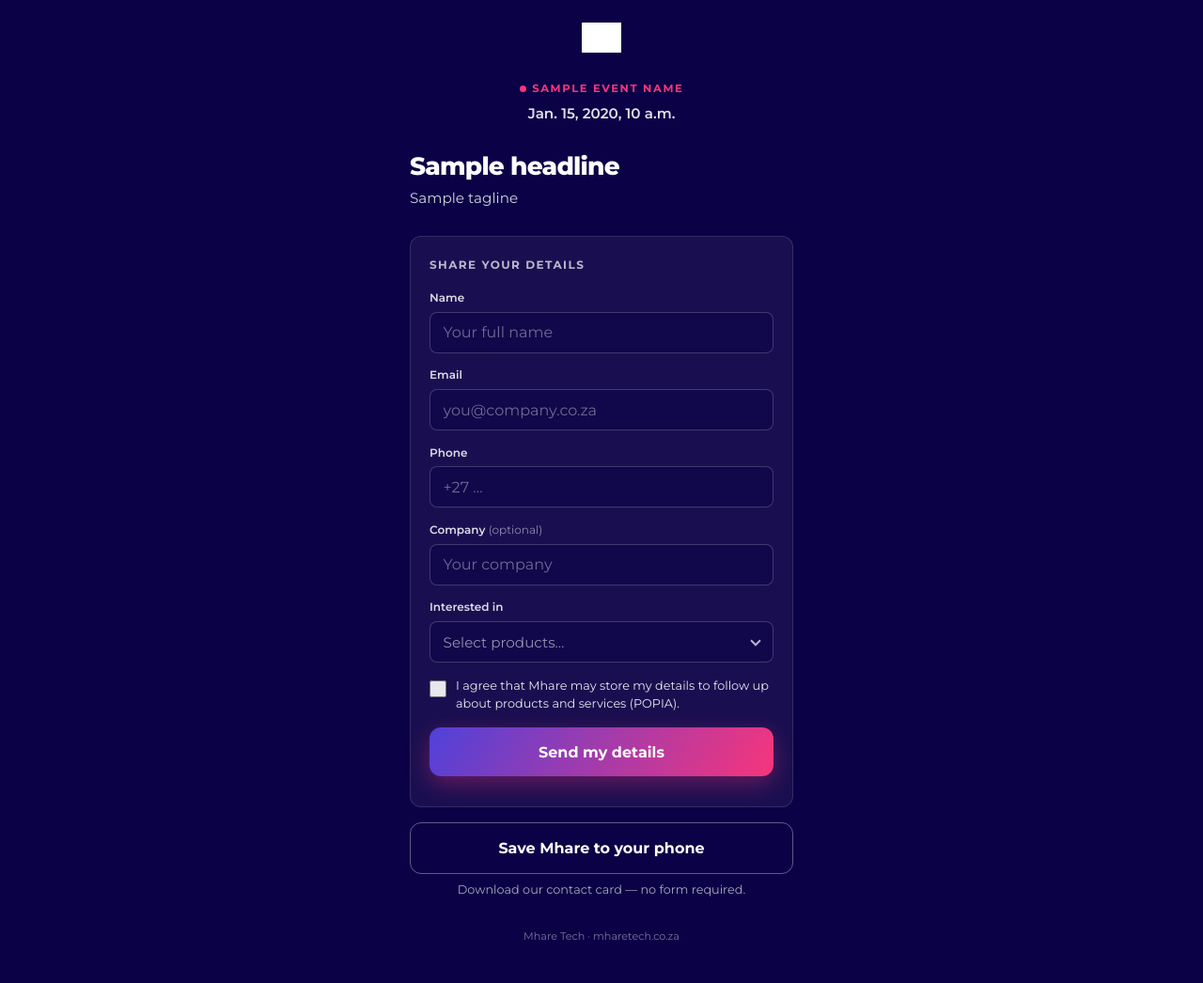
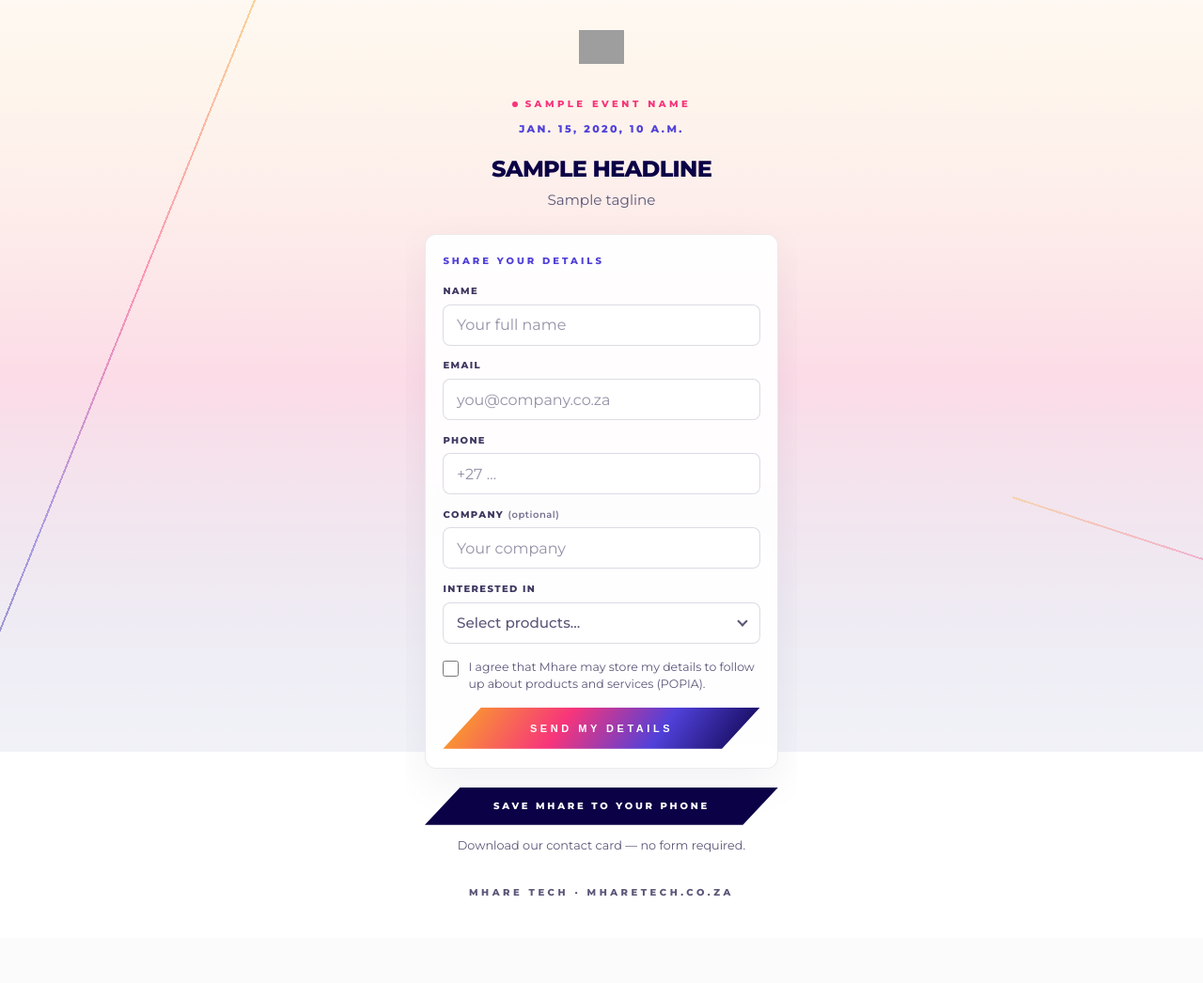
Before and after one commit to MhareConsulting/mharetech, a Django app: template templates/expo_connect.html in a window 1280 px wide. Shown: the whole page at 94% size. After the commit the page ends 954 px from the top, so only its background shows below. Run offline with Django 4.2, Linux system fonts and the light colour scheme; the template is opened without the code that fills it: most values are stand-ins (such as "Sample title", 1, 10 or a date in 2020); grey boxes are pictures that could not be loaded.

Commit message:
Align expo connect page with mharetech brand palette and typography

```diff
--- a/static/css/expo.css
+++ b/static/css/expo.css
@@ -1,227 +1,264 @@
-/* Expo QR contact landing — mobile-first */
+/* Expo connect — matches mharetech.co.za (Colour Direction 3) */
+
 body.expo-page nav,
 body.expo-page footer {
   display: none;
 }
 
 body.expo-page {
-  background: var(--space-blue);
-  color: #fff;
+  background: var(--surface);
+  color: var(--text);
+  font-family: var(--font);
   min-height: 100dvh;
 }
 
 .expo-wrap {
-  max-width: 28rem;
+  position: relative;
+  max-width: 26rem;
   margin: 0 auto;
-  padding: 1.5rem 1.25rem 2.5rem;
+  padding: 2rem 1.25rem 2.5rem;
   min-height: 100dvh;
   display: flex;
   flex-direction: column;
+  overflow: hidden;
+}
+
+.expo-hero-bg {
+  position: fixed;
+  inset: 0;
+  z-index: 0;
+  background-image:
+    linear-gradient(
+      180deg,
+      rgba(255, 255, 255, 0.94) 0%,
+      rgba(255, 255, 255, 0.82) 50%,
+      rgba(255, 255, 255, 0.92) 100%
+    ),
+    var(--hero-gradient-image);
+  background-size: cover;
+  background-position: center;
+  pointer-events: none;
+}
+
+.expo-deco {
+  position: fixed;
+  pointer-events: none;
+  z-index: 0;
+  background: var(--brand-gradient);
+}
+
+.expo-deco--a {
+  top: -8%;
+  left: 8%;
+  width: 2px;
+  height: 120%;
+  transform: rotate(22deg);
+  opacity: 0.45;
+}
+
+.expo-deco--b {
+  top: 42%;
+  right: -5%;
+  width: 1.5px;
+  height: 70%;
+  transform: rotate(-72deg);
+  opacity: 0.3;
+}
+
+.expo-inner {
+  position: relative;
+  z-index: 1;
+  display: flex;
+  flex-direction: column;
+  flex: 1;
 }
 
 .expo-logo {
   display: block;
-  height: 2rem;
-  margin: 0 auto 1.5rem;
-  filter: brightness(0) invert(1);
+  height: 2.25rem;
+  width: auto;
+  margin: 0 auto 1.75rem;
 }
 
 .expo-header {
   text-align: center;
+  margin-bottom: 1.25rem;
+}
+
+.expo-eyebrow {
+  display: inline-flex;
+  align-items: center;
+  justify-content: center;
+  gap: 8px;
+  font-size: 10px;
+  font-weight: 800;
+  letter-spacing: 0.35em;
+  text-transform: uppercase;
+  color: var(--magenta);
+  margin-bottom: 10px;
+}
+
+.expo-eyebrow-dot {
+  width: 6px;
+  height: 6px;
+  border-radius: 50%;
+  background: var(--magenta);
+  flex-shrink: 0;
+}
+
+.expo-event-date {
+  font-size: 11px;
+  font-weight: 800;
+  letter-spacing: 0.22em;
+  text-transform: uppercase;
+  color: var(--digital-violet);
+  margin: 0;
+}
+
+.expo-headline {
+  font-family: var(--font-display);
+  font-size: 1.5rem;
+  font-weight: 800;
+  letter-spacing: -0.03em;
+  line-height: 1.1;
+  text-transform: uppercase;
+  color: var(--ink);
+  text-align: center;
+  margin-bottom: 0.5rem;
+}
+
+.expo-tagline {
+  font-size: 0.95rem;
+  color: var(--muted);
+  line-height: 1.6;
+  text-align: center;
+  margin-bottom: 1.5rem;
+}
+
+.expo-card {
+  background: rgba(255, 255, 255, 0.92);
+  border: 1px solid var(--border);
+  border-radius: var(--radius);
+  padding: 1.25rem 1.15rem;
+  margin-bottom: 1rem;
+  box-shadow: 0 16px 48px rgba(11, 1, 70, 0.06);
+  backdrop-filter: blur(8px);
+}
+
+.expo-card h2 {
+  font-size: 10px;
+  font-weight: 800;
+  letter-spacing: 0.3em;
+  text-transform: uppercase;
+  color: var(--digital-violet);
   margin-bottom: 1rem;
 }
 
-.expo-badge {
-  display: inline-flex;
-  align-items: center;
-  justify-content: center;
-  gap: 0.4rem;
-  font-size: 0.72rem;
-  font-weight: 700;
-  letter-spacing: 0.14em;
-  text-transform: uppercase;
-  color: var(--magenta);
-  margin-bottom: 0.35rem;
+.expo-btn-row {
+  display: flex;
+  flex-direction: column;
+  gap: 0.65rem;
+  margin-top: 0.25rem;
 }
 
-.expo-event-date {
-  text-align: center;
+.expo-btn-row .btn-gradient,
+.expo-btn-row .btn-solid-dark {
+  width: 100%;
+  font-size: 10px;
 }
 
-.expo-badge-dot {
-  width: 0.45rem;
-  height: 0.45rem;
-  border-radius: 50%;
-  background: var(--magenta);
+.expo-btn-row form .btn-gradient {
+  margin-top: 0.5rem;
 }
 
-.expo-event-date {
-  font-size: 0.95rem;
-  font-weight: 600;
-  opacity: 0.88;
-  margin: 0 0 0.75rem;
+.expo-btn-compact {
+  width: 100%;
+  min-height: 2.5rem;
+  padding: 0.55rem 1rem;
+  margin-bottom: 0.5rem;
+  border: 1px solid var(--pill-border);
+  border-radius: 8px;
+  background: var(--pill-bg);
+  color: var(--ink);
+  font-family: var(--font);
+  font-size: 10px;
+  font-weight: 800;
+  letter-spacing: 0.12em;
+  text-transform: uppercase;
+  cursor: pointer;
+}
+
+.expo-hint {
+  font-size: 0.8rem;
+  color: var(--muted);
+  text-align: center;
+  margin-top: 0.5rem;
+  line-height: 1.45;
 }
 
 .expo-hint--center {
   text-align: center;
 }
 
-.expo-headline {
-  font-size: 1.65rem;
-  font-weight: 800;
-  letter-spacing: -0.03em;
-  line-height: 1.15;
-  margin-bottom: 0.5rem;
-}
-
-.expo-tagline {
-  font-size: 0.95rem;
-  opacity: 0.82;
-  line-height: 1.5;
-  margin-bottom: 1.75rem;
-}
-
-.expo-card {
-  background: rgba(255, 255, 255, 0.06);
-  border: 1px solid rgba(255, 255, 255, 0.12);
-  border-radius: var(--radius);
-  padding: 1.25rem;
-  margin-bottom: 1rem;
-}
-
-.expo-card h2 {
-  font-size: 0.75rem;
-  font-weight: 700;
-  letter-spacing: 0.12em;
-  text-transform: uppercase;
-  opacity: 0.7;
-  margin-bottom: 1rem;
-}
-
-.expo-btn {
-  display: flex;
-  align-items: center;
-  justify-content: center;
-  gap: 0.5rem;
-  width: 100%;
-  min-height: 3.25rem;
-  padding: 0.85rem 1.25rem;
-  border: none;
-  border-radius: var(--radius);
-  font-family: var(--font);
-  font-size: 1rem;
-  font-weight: 700;
-  cursor: pointer;
-  text-align: center;
-  transition: transform 0.15s, box-shadow 0.15s;
-}
-
-.expo-btn:active {
-  transform: scale(0.98);
-}
-
-.expo-btn-primary {
-  background: linear-gradient(120deg, var(--digital-violet) 0%, var(--magenta) 100%);
-  color: #fff;
-  box-shadow: 0 8px 24px rgba(247, 53, 123, 0.35);
-  margin-bottom: 0.75rem;
-}
-
-.expo-btn-secondary {
-  background: transparent;
-  color: #fff;
-  border: 1px solid rgba(255, 255, 255, 0.35);
-  text-decoration: none;
-}
-
-.expo-btn-secondary:hover {
-  background: rgba(255, 255, 255, 0.08);
-  color: #fff;
-}
-
-.expo-hint {
-  font-size: 0.8rem;
-  opacity: 0.65;
-  text-align: center;
-  margin-top: 0.5rem;
-  line-height: 1.4;
-}
-
-.expo-divider {
-  display: flex;
-  align-items: center;
-  gap: 0.75rem;
-  margin: 1.25rem 0;
-  font-size: 0.75rem;
-  font-weight: 600;
-  text-transform: uppercase;
-  letter-spacing: 0.1em;
-  opacity: 0.5;
-}
-
-.expo-divider::before,
-.expo-divider::after {
-  content: '';
-  flex: 1;
-  height: 1px;
-  background: rgba(255, 255, 255, 0.2);
-}
-
 .expo-field {
   margin-bottom: 0.85rem;
 }
 
-.expo-field label {
+.expo-field label,
+.expo-field .expo-field-label {
   display: block;
-  font-size: 0.75rem;
-  font-weight: 600;
+  font-size: 10px;
+  font-weight: 800;
+  letter-spacing: 0.14em;
+  text-transform: uppercase;
+  color: var(--muted-hi);
   margin-bottom: 0.35rem;
-  opacity: 0.85;
 }
 
-.expo-field input,
-.expo-field select {
+.expo-field input {
   width: 100%;
   min-height: 2.75rem;
   padding: 0.65rem 0.85rem;
-  border: 1px solid rgba(255, 255, 255, 0.2);
+  border: 1px solid var(--border-strong);
   border-radius: 8px;
-  background: rgba(11, 1, 70, 0.5);
-  color: #fff;
+  background: var(--surface);
+  color: var(--ink);
   font-family: var(--font);
   font-size: 1rem;
 }
 
 .expo-field input::placeholder {
-  color: rgba(255, 255, 255, 0.4);
+  color: var(--muted);
+  opacity: 0.65;
 }
 
-.expo-field select option {
-  color: var(--space-blue);
+.expo-field input:focus {
+  outline: none;
+  border-color: var(--digital-violet);
+  box-shadow: 0 0 0 3px rgba(80, 65, 217, 0.12);
 }
 
 .expo-optional {
-  opacity: 0.6;
-  font-weight: 400;
-}
-
-.expo-btn-compact {
-  width: 100%;
-  min-height: 2.5rem;
-  padding: 0.6rem 1rem;
-  margin-bottom: 0.5rem;
-  border: 1px solid rgba(255, 255, 255, 0.35);
-  border-radius: 8px;
-  background: rgba(255, 255, 255, 0.08);
-  color: #fff;
-  font-family: var(--font);
-  font-size: 0.9rem;
   font-weight: 600;
-  cursor: pointer;
+  letter-spacing: 0.05em;
+  text-transform: none;
+  opacity: 0.7;
 }
 
 .expo-picker-block[hidden] {
   display: none !important;
+}
+
+.expo-picker-status {
+  font-size: 0.8rem;
+  color: var(--digital-violet);
+  font-weight: 600;
+  margin-bottom: 0.5rem;
+  display: none;
+}
+
+.expo-picker-status.is-visible {
+  display: block;
 }
 
 .expo-multiselect {
@@ -236,18 +273,26 @@ body.expo-page {
   width: 100%;
   min-height: 2.75rem;
   padding: 0.65rem 0.85rem;
-  border: 1px solid rgba(255, 255, 255, 0.2);
+  border: 1px solid var(--border-strong);
   border-radius: 8px;
-  background: rgba(11, 1, 70, 0.5);
-  color: #fff;
+  background: var(--surface);
+  color: var(--ink);
   font-family: var(--font);
-  font-size: 1rem;
+  font-size: 0.95rem;
+  font-weight: 500;
   text-align: left;
   cursor: pointer;
 }
 
+.expo-multiselect-toggle:focus {
+  outline: none;
+  border-color: var(--digital-violet);
+  box-shadow: 0 0 0 3px rgba(80, 65, 217, 0.12);
+}
+
 .expo-multiselect-toggle.has-value .expo-multiselect-value {
-  opacity: 1;
+  color: var(--ink);
+  font-weight: 600;
 }
 
 .expo-multiselect-value {
@@ -255,15 +300,14 @@ body.expo-page {
   overflow: hidden;
   text-overflow: ellipsis;
   white-space: nowrap;
-  opacity: 0.55;
-  font-size: 0.95rem;
+  color: var(--muted);
 }
 
 .expo-multiselect-chevron {
   width: 0.5rem;
   height: 0.5rem;
-  border-right: 2px solid rgba(255, 255, 255, 0.7);
-  border-bottom: 2px solid rgba(255, 255, 255, 0.7);
+  border-right: 2px solid var(--muted);
+  border-bottom: 2px solid var(--muted);
   transform: rotate(45deg);
   margin-top: -0.15rem;
   flex-shrink: 0;
@@ -277,10 +321,10 @@ body.expo-page {
   top: calc(100% + 4px);
   max-height: 11rem;
   overflow-y: auto;
-  border: 1px solid rgba(255, 255, 255, 0.22);
+  border: 1px solid var(--border-strong);
   border-radius: 8px;
-  background: #120a52;
-  box-shadow: 0 12px 28px rgba(0, 0, 0, 0.35);
+  background: var(--surface);
+  box-shadow: 0 12px 32px rgba(11, 1, 70, 0.12);
 }
 
 .expo-multiselect-panel[hidden] {
@@ -293,8 +337,9 @@ body.expo-page {
   gap: 0.55rem;
   padding: 0.55rem 0.75rem;
   font-size: 0.9rem;
+  color: var(--ink);
   cursor: pointer;
-  border-bottom: 1px solid rgba(255, 255, 255, 0.06);
+  border-bottom: 1px solid var(--border);
 }
 
 .expo-multiselect-option:last-child {
@@ -302,35 +347,29 @@ body.expo-page {
 }
 
 .expo-multiselect-option:active {
-  background: rgba(255, 255, 255, 0.06);
+  background: var(--pill-bg);
 }
 
 .expo-multiselect-option input {
-  width: 1rem;
-  height: 1rem;
-  flex-shrink: 0;
-  accent-color: var(--magenta);
-}
-
-.expo-picker-block {
-  margin-bottom: 0.5rem;
+  accent-color: var(--digital-violet);
 }
 
 .expo-consent {
   display: flex;
   align-items: flex-start;
   gap: 0.65rem;
-  font-size: 0.8rem;
+  font-size: 0.78rem;
   line-height: 1.45;
-  opacity: 0.9;
-  margin: 1rem 0;
+  color: var(--muted);
+  margin: 1rem 0 0.75rem;
 }
 
 .expo-consent input {
-  margin-top: 0.2rem;
-  width: 1.1rem;
-  height: 1.1rem;
+  margin-top: 0.15rem;
+  width: 1.05rem;
+  height: 1.05rem;
   flex-shrink: 0;
+  accent-color: var(--digital-violet);
 }
 
 .expo-honeypot {
@@ -342,12 +381,13 @@ body.expo-page {
 }
 
 .expo-error {
-  background: rgba(239, 68, 68, 0.2);
-  border: 1px solid rgba(239, 68, 68, 0.5);
-  color: #fecaca;
+  background: rgba(239, 68, 68, 0.08);
+  border: 1px solid rgba(239, 68, 68, 0.35);
+  color: #b91c1c;
   padding: 0.75rem 1rem;
   border-radius: 8px;
   font-size: 0.85rem;
+  font-weight: 500;
   margin-bottom: 1rem;
 }
 
@@ -364,39 +404,45 @@ body.expo-page {
   height: 4rem;
   margin: 0 auto 1.25rem;
   border-radius: 50%;
-  background: linear-gradient(120deg, var(--digital-violet), var(--magenta));
+  background: var(--brand-gradient);
+  color: #fff;
   display: flex;
   align-items: center;
   justify-content: center;
   font-size: 1.75rem;
+  font-weight: 800;
+  box-shadow: 0 12px 32px rgba(80, 65, 217, 0.25);
 }
 
 .expo-thanks h1 {
-  font-size: 1.5rem;
+  font-family: var(--font-display);
+  font-size: 1.65rem;
   font-weight: 800;
+  letter-spacing: -0.03em;
+  text-transform: uppercase;
+  color: var(--ink);
   margin-bottom: 0.5rem;
 }
 
 .expo-thanks p {
-  opacity: 0.85;
+  color: var(--muted);
   margin-bottom: 1.5rem;
+  line-height: 1.6;
 }
 
 .expo-footer-note {
   margin-top: auto;
   padding-top: 2rem;
-  font-size: 0.7rem;
-  opacity: 0.45;
+  font-size: 10px;
+  font-weight: 800;
+  letter-spacing: 0.35em;
+  text-transform: uppercase;
+  color: var(--muted);
   text-align: center;
 }
 
-.expo-picker-status {
-  font-size: 0.85rem;
-  color: var(--sun-yellow);
-  margin-bottom: 0.75rem;
-  display: none;
+.expo-vcard-link {
+  display: block;
+  text-align: center;
+  margin-bottom: 0.35rem;
 }
-
-.expo-picker-status.is-visible {
-  display: block;
-}
--- a/templates/expo_connect.html
+++ b/templates/expo_connect.html
@@ -12,19 +12,29 @@
 
 {% block content %}
 <div class="expo-wrap">
-  <img class="expo-logo" src="{% static 'Assets/Digital logos/SVG/Mhare Consulting_Primary Logo.svg' %}" alt="Mhare" />
+  <div class="expo-hero-bg" aria-hidden="true"></div>
+  <div class="expo-deco expo-deco--a" aria-hidden="true"></div>
+  <div class="expo-deco expo-deco--b" aria-hidden="true"></div>
+
+  <div class="expo-inner">
+    <img class="expo-logo" src="{% static 'Assets/Digital logos/SVG/Mhare Consulting_Primary Logo.svg' %}" alt="Mhare Consulting" />
 
     {% if thanks %}
     <div class="expo-thanks">
       <div class="expo-thanks-icon" aria-hidden="true">✓</div>
       <h1>Thank you</h1>
       <p>We have your details and will follow up after {{ event_name }}.</p>
-    <a class="expo-btn expo-btn-secondary" href="{% url 'expo_vcard' %}">Save Mhare to your phone</a>
+      <div class="expo-btn-row">
+        <a class="btn-gradient btn-solid-dark" href="{% url 'expo_vcard' %}">Save Mhare to your phone</a>
+      </div>
       <p class="expo-hint expo-hint--center">{{ event_name }} · {{ event_date }}</p>
     </div>
     {% else %}
     <header class="expo-header">
-    <div class="expo-badge"><span class="expo-badge-dot"></span> {{ event_name }}</div>
+      <p class="expo-eyebrow">
+        <span class="expo-eyebrow-dot" aria-hidden="true"></span>
+        {{ event_name }}
+      </p>
       <p class="expo-event-date">{{ event_date }}</p>
     </header>
     <h1 class="expo-headline">{{ source.headline }}</h1>
@@ -38,7 +48,7 @@
       <h2>Share your details</h2>
 
       <div id="expo-picker-block" class="expo-picker-block" hidden>
-      <button type="button" class="expo-btn expo-btn-compact" id="expo-pick-contact">
+        <button type="button" class="expo-btn-compact" id="expo-pick-contact">
           Fill from contacts
         </button>
         <p id="expo-picker-status" class="expo-picker-status" role="status"></p>
@@ -101,15 +111,20 @@
           <span>I agree that Mhare may store my details to follow up about products and services (POPIA).</span>
         </label>
 
-      <button type="submit" class="expo-btn expo-btn-primary" id="expo-submit-btn">Send my details</button>
+        <button type="submit" class="btn-gradient btn-gradient--lg" id="expo-submit-btn" style="width:100%;margin-top:0.25rem;">
+          Send my details
+        </button>
       </form>
     </div>
 
-  <a class="expo-btn expo-btn-secondary" href="{% url 'expo_vcard' %}">Save Mhare to your phone</a>
+    <div class="expo-btn-row">
+      <a class="btn-gradient btn-solid-dark expo-vcard-link" href="{% url 'expo_vcard' %}">Save Mhare to your phone</a>
+    </div>
     <p class="expo-hint expo-hint--center">Download our contact card — no form required.</p>
     {% endif %}
 
     <p class="expo-footer-note">Mhare Tech · mharetech.co.za</p>
+  </div>
 </div>
 
 {% if not thanks %}
@@ -196,7 +211,7 @@
         errEl = document.createElement('div');
         errEl.className = 'expo-error';
         errEl.setAttribute('role', 'alert');
-        form.closest('.expo-wrap').insertBefore(errEl, form.closest('.expo-card'));
+        document.querySelector('.expo-inner').insertBefore(errEl, document.querySelector('.expo-card'));
       }
       errEl.textContent = 'Please select at least one product you are interested in.';
       return;
```
Lines whose indentation alone changed are shown as unchanged.
